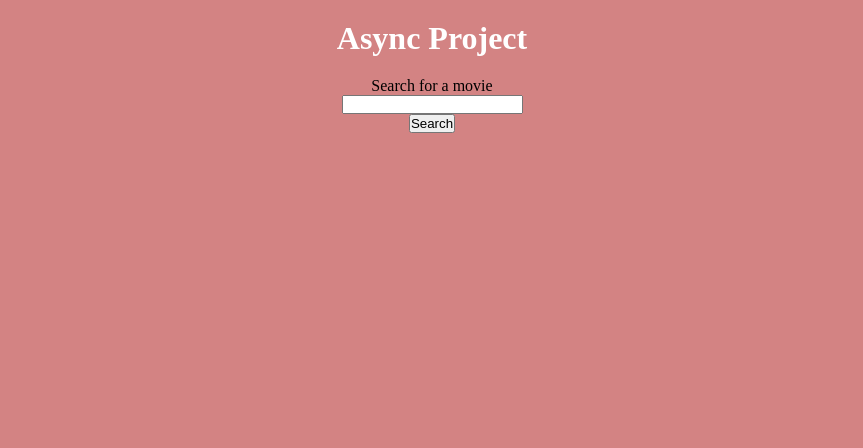
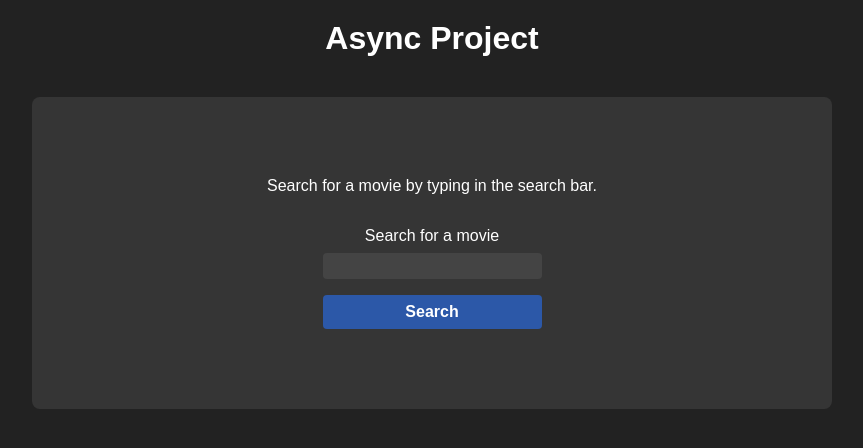
Before and after one commit to axelquartz/async-project, a website: page src/index.html in a window 1280 px wide. Shown: the whole page, without its empty margins (208-1071 px from the left). Drawn offline with Linux system fonts and the light colour scheme.

Commit message:
Project done

```diff
--- a/src/index.html
+++ b/src/index.html
@@ -11,6 +11,7 @@
   <body>
     <h1>Async Project</h1>
     <div class="container">
+      <p class="description">Search for a movie by typing in the search bar.</p>
       <form action="GET">
         <label for="movie">Search for a movie</label>
         <input type="text" id="movie-search" name="movie" />
--- a/src/script.js
+++ b/src/script.js
@@ -4,8 +4,9 @@ const container = document.querySelector(".container");
 const inputValue = document.getElementById("movie-search");
 const submnitButton = document.getElementById("submit-button");
 const movieTitle = document.createElement("h2");
-const movieDescription = document.createElement("p");
+const moviePlot = document.createElement("p");
 const posterImage = document.createElement("img");
+const displayValue = document.createElement("p");
 
 // API key
 const apiKey = "a28273ae";
@@ -18,6 +19,12 @@ async function getMovie(movieName) {
   try {
     const response = await fetch(`http://www.omdbapi.com/?t=${movieName}&apikey=${apiKey}`);
     const data = await response.json();
+    const title = data.Title;
+    movieTitle.textContent = title;
+    container.appendChild(movieTitle);
+    const plot = data.Plot;
+    moviePlot.textContent = plot;
+    container.appendChild(moviePlot);
     const poster = data.Poster;
     posterImage.src = poster;
     container.appendChild(posterImage);
@@ -34,7 +41,6 @@ inputValue.addEventListener("input", (e) => {
 
 submnitButton.addEventListener("click", (e) => {
   e.preventDefault();
-  container.appendChild(displayValue);
   const movieName = inputValue.value;
   inputValue.value = "";
   console.log(movieName);
--- a/src/style.css
+++ b/src/style.css
@@ -2,17 +2,37 @@
   padding: 0;
   margin: 0;
   box-sizing: border-box;
+  font-family: "Poppins", sans-serif;
+  font-size: 16px;
+  text-align: center;
+  color: #fff;
 }
 
 body {
-  background-color: #d38383;
+  background-color: #222;
 }
 
 h1 {
   text-align: center;
   margin: 20px 0;
   color: #fff;
+  font-size: 2rem;
 }
+
+.container {
+  display: flex;
+  justify-content: center;
+  flex-direction: column;
+  align-items: center;
+  gap: 32px;
+  background-color: #353535;
+  width: 800px;
+  margin: 40px auto;
+  padding: 80px;
+  border-radius: 8px;
+}
+
+/*** FORM ***/
 
 form {
   display: flex;
@@ -20,3 +40,34 @@ form {
   align-items: center;
   flex-direction: column;
 }
+
+label {
+  margin-bottom: 8px;
+  font-size: 1rem;
+  color: #ffffff;
+}
+
+input {
+  text-align: left;
+  padding: 4px 6px;
+  font-size: 1rem;
+  border: none;
+  border-radius: 4px;
+  background-color: #444;
+}
+
+button {
+  margin-top: 16px;
+  width: 100%;
+  padding: 8px 0;
+  border-radius: 4px;
+  border: none;
+  cursor: pointer;
+  background-color: rgb(44, 88, 168);
+  color: #fff;
+  font-weight: 900;
+}
+
+img {
+  border-radius: 8px;
+}
```
